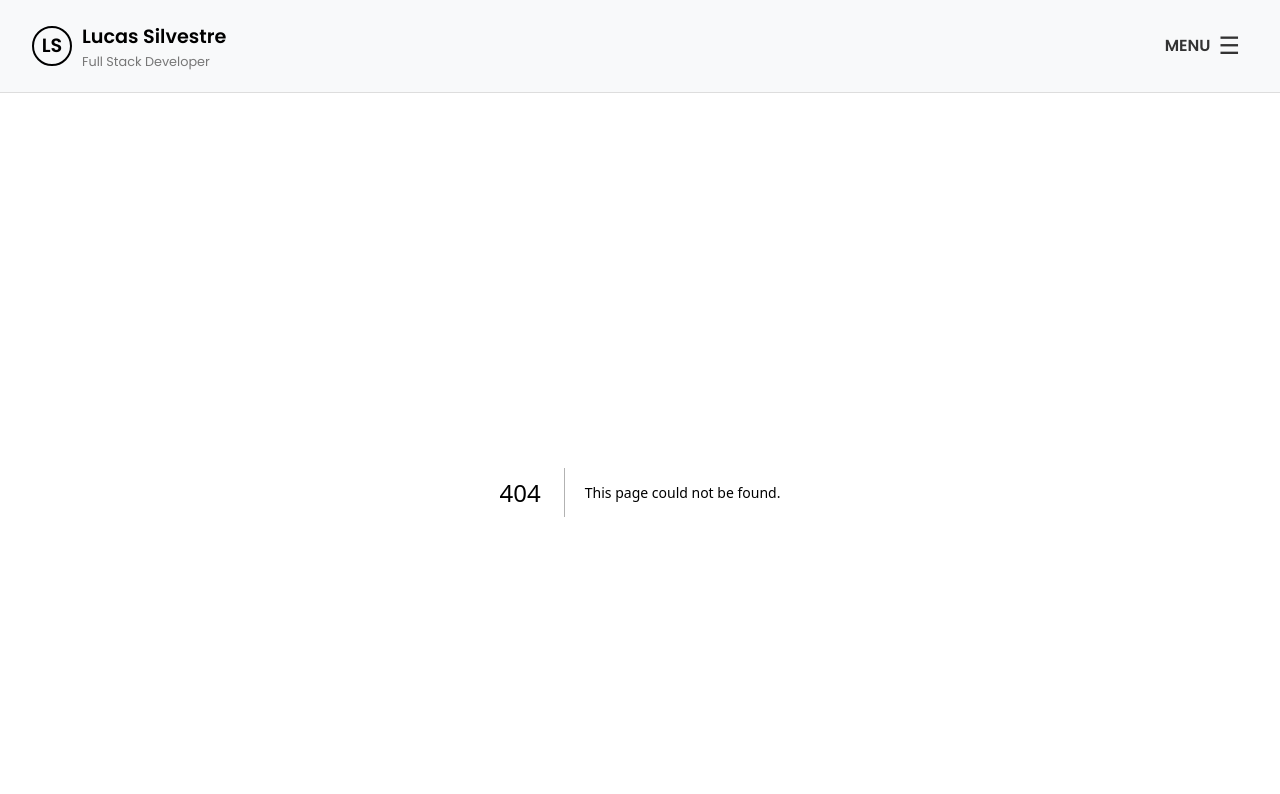
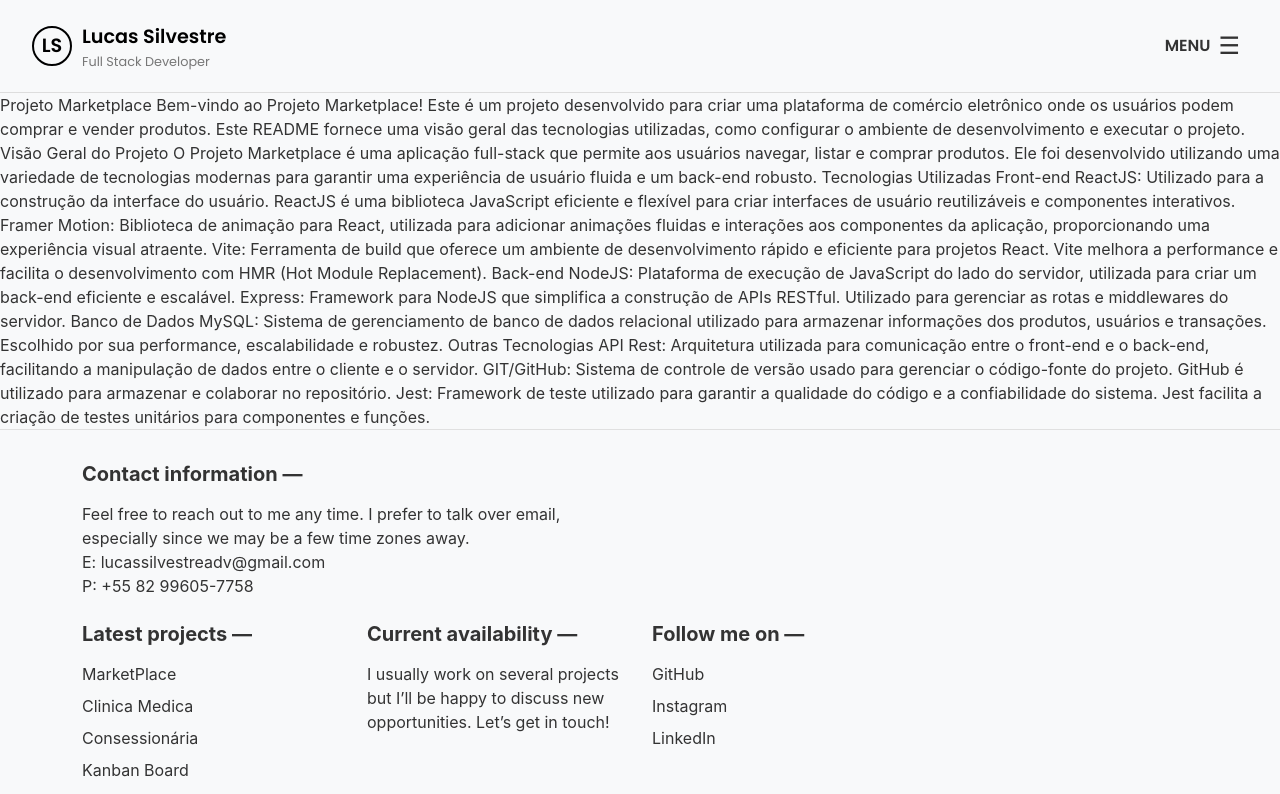
Before and after one commit to SilvestreL/Silvestre-Dev-Page, a Next.js app in the folder silvestre-dev-page/: page /projects in a window 1280 px wide. Before the commit this address had no page. Shown: the top 794 px of the page. Built offline with nearby package versions, Linux system fonts and the light colour scheme.

Commit message:
Create projects.js

```diff
--- /dev/null
+++ b/silvestre-dev-page/src/pages/projects.js
@@ -0,0 +1,32 @@
+import React from 'react'
+
+const projects = () => {
+  return (
+    <div>Projeto Marketplace
+    Bem-vindo ao Projeto Marketplace! Este é um projeto desenvolvido para criar uma plataforma de comércio eletrônico onde os usuários podem comprar e vender produtos. Este README fornece uma visão geral das tecnologias utilizadas, como configurar o ambiente de desenvolvimento e executar o projeto.
+
+    Visão Geral do Projeto
+    O Projeto Marketplace é uma aplicação full-stack que permite aos usuários navegar, listar e comprar produtos. Ele foi desenvolvido utilizando uma variedade de tecnologias modernas para garantir uma experiência de usuário fluida e um back-end robusto.
+
+    Tecnologias Utilizadas
+    Front-end
+
+    ReactJS: Utilizado para a construção da interface do usuário. ReactJS é uma biblioteca JavaScript eficiente e flexível para criar interfaces de usuário reutilizáveis e componentes interativos.
+    Framer Motion: Biblioteca de animação para React, utilizada para adicionar animações fluidas e interações aos componentes da aplicação, proporcionando uma experiência visual atraente.
+    Vite: Ferramenta de build que oferece um ambiente de desenvolvimento rápido e eficiente para projetos React. Vite melhora a performance e facilita o desenvolvimento com HMR (Hot Module Replacement).
+    Back-end
+
+    NodeJS: Plataforma de execução de JavaScript do lado do servidor, utilizada para criar um back-end eficiente e escalável.
+    Express: Framework para NodeJS que simplifica a construção de APIs RESTful. Utilizado para gerenciar as rotas e middlewares do servidor.
+    Banco de Dados
+
+    MySQL: Sistema de gerenciamento de banco de dados relacional utilizado para armazenar informações dos produtos, usuários e transações. Escolhido por sua performance, escalabilidade e robustez.
+    Outras Tecnologias
+
+    API Rest: Arquitetura utilizada para comunicação entre o front-end e o back-end, facilitando a manipulação de dados entre o cliente e o servidor.
+    GIT/GitHub: Sistema de controle de versão usado para gerenciar o código-fonte do projeto. GitHub é utilizado para armazenar e colaborar no repositório.
+    Jest: Framework de teste utilizado para garantir a qualidade do código e a confiabilidade do sistema. Jest facilita a criação de testes unitários para componentes e funções.</div>
+  )
+}
+
+export default projects
```
